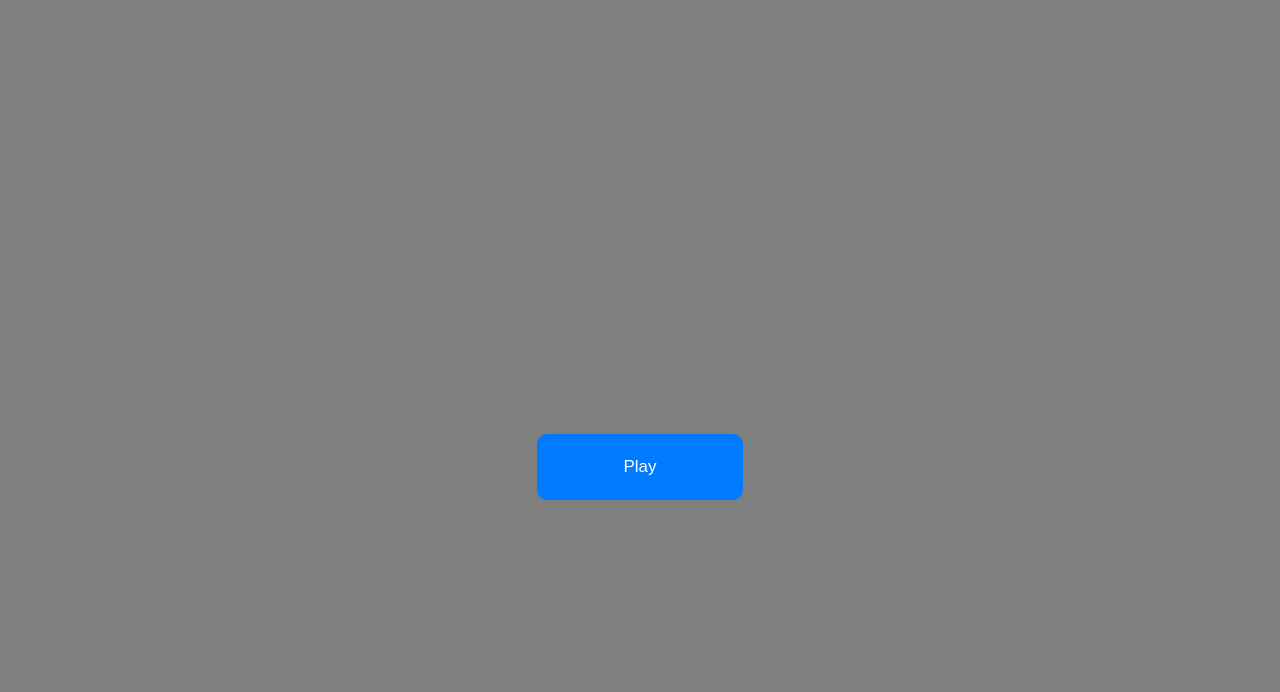
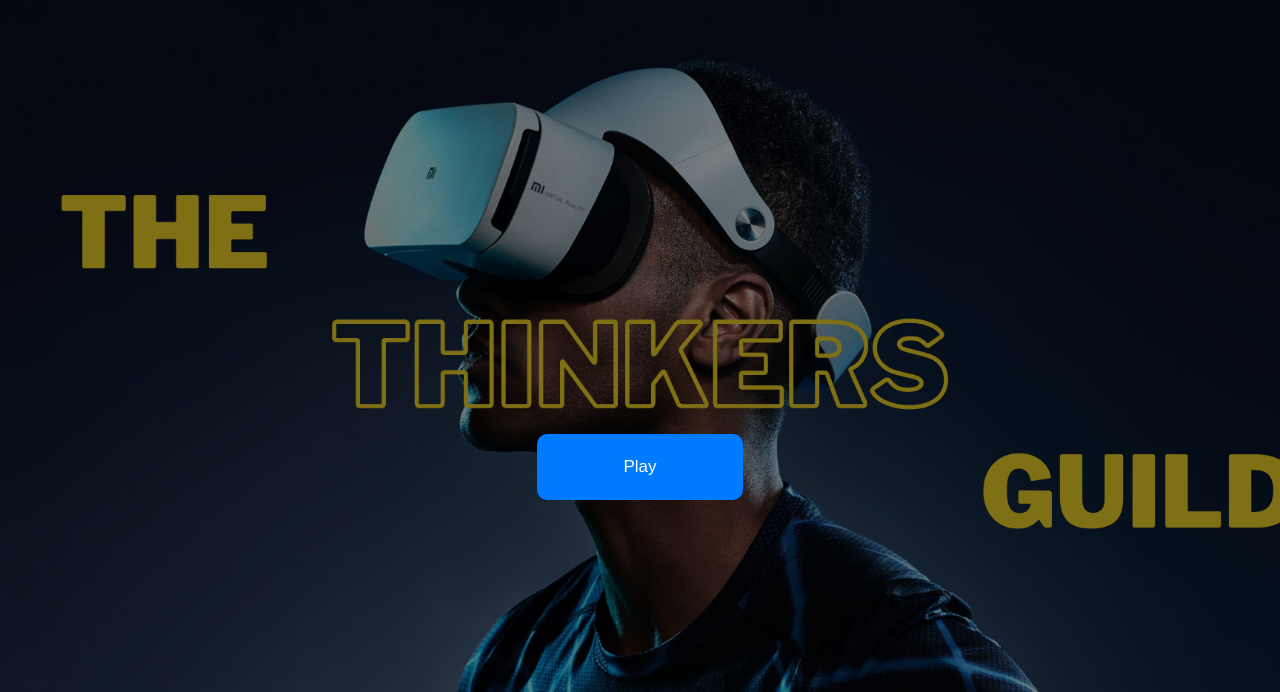
Before and after one commit to zeauskoh/the-thinkers-guild, a plain HTML site: page index.html in a window 1280 px wide. Shown: the part 108-800 px from the top of the page. Drawn offline with Linux system fonts and the light colour scheme.

Commit message:
Update index.css

```diff
--- a/index.css
+++ b/index.css
@@ -6,7 +6,7 @@ body {
     display: flex;
     justify-content: center;
     align-items: center;
-    background: url('.Guild.png') center/cover fixed no-repeat;
+    background: url('./Guild.png') center/cover fixed no-repeat;
     filter: blur(5px);
     transition: filter 1s ease-in-out;
 }
```
